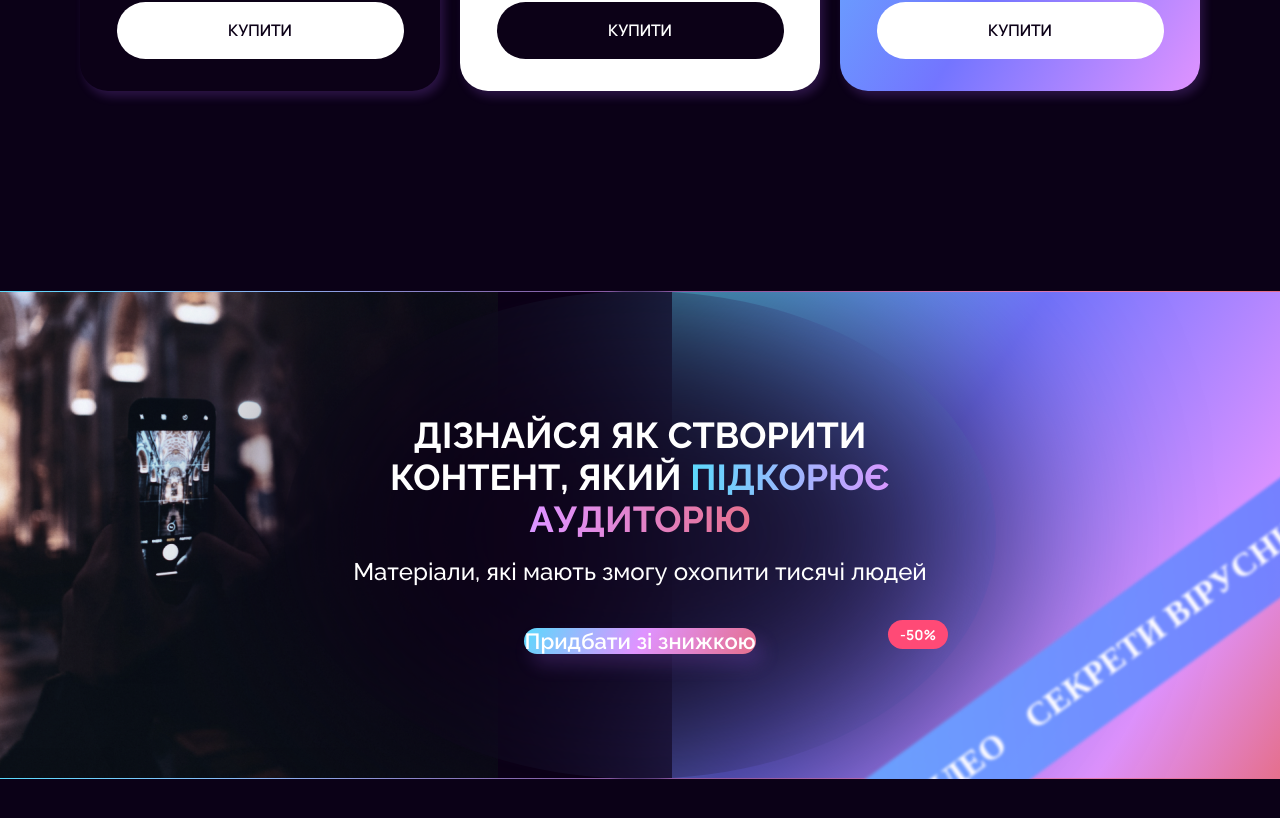
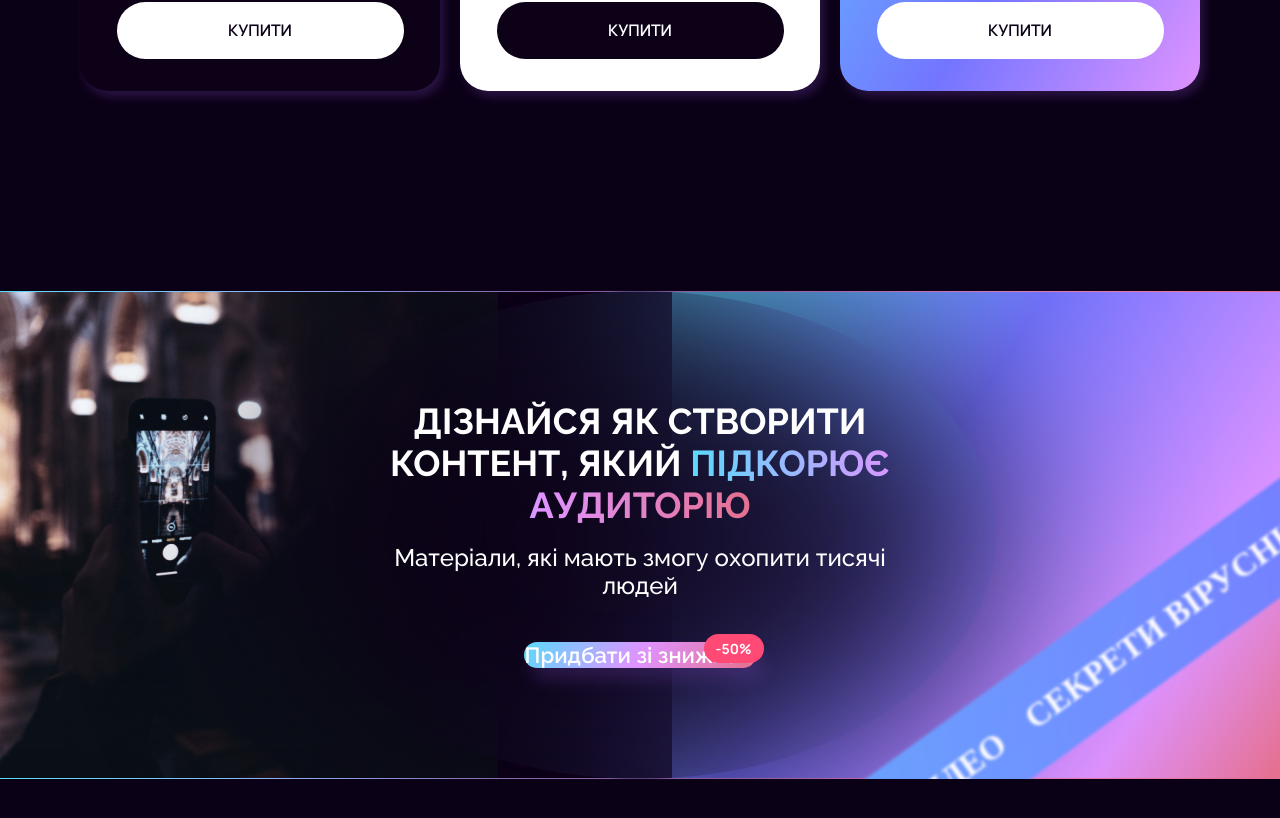
Before and after one commit to Filbertik/video_academ_next, a Next.js app: page /viral-video-course in a window 1280 px wide. Shown: the part 1492-2310 px from the top of the page. Built offline with nearby package versions, Linux system fonts and the light colour scheme; a web font is replaced by a local one.

Commit message:
footer cont container  edit w/h

```diff
--- a/src/app/viral-video-course/ViralVideoCoursePage.tsx
+++ b/src/app/viral-video-course/ViralVideoCoursePage.tsx
@@ -455,7 +455,71 @@ export default function ViralVideoCoursePage() {
           />
 
           {/* 🔹 Контент поверх підложки */}
+
+          {/* 🔹 Контент поверх підложки */}
           <div className="relative z-10 flex items-center justify-center min-h-[488px] px-4 sm:px-6 lg:px-8">
+            <div
+              className="
+      w-[281px] h-[251px]
+      sm:w-[400px] sm:h-auto
+      lg:w-[534px] lg:h-[362px]
+      text-center
+      py-12 sm:py-16 lg:py-20
+      flex flex-col justify-center mx-auto
+    "
+            >
+              <div className="mb-8 sm:mb-10 lg:mb-[42px]">
+                <h2
+                  className="text-[24px] sm:text-[30px] md:text-[36px] font-bold leading-[28px] sm:leading-[36px] md:leading-[42px] text-center text-white uppercase mb-4 sm:mb-5 lg:mb-[18px]"
+                  style={{ fontFamily: 'Raleway' }}
+                >
+                  <span>Дізнайся як створити контент, який </span>
+                  <span
+                    style={{
+                      background: 'linear-gradient(84deg, #5adafc 0%, #df93ff 50%, #e56f8c 100%)',
+                      WebkitBackgroundClip: 'text',
+                      WebkitTextFillColor: 'transparent',
+                      backgroundClip: 'text',
+                    }}
+                  >
+                    підкорює аудиторію
+                  </span>
+                </h2>
+
+                <p
+                  className="text-[18px] sm:text-[20px] md:text-[24px] font-medium leading-[22px] sm:leading-[24px] md:leading-[28px] text-center text-white"
+                  style={{ fontFamily: 'Raleway' }}
+                >
+                  Матеріали, які мають змогу охопити тисячі людей
+                </p>
+              </div>
+
+              <div className="relative mx-auto">
+                <Button
+                  text="Придбати зі знижкою"
+                  text_font_size="text-[18px] sm:text-[20px] md:text-[22px]"
+                  text_font_family="Raleway"
+                  text_font_weight="font-semibold"
+                  text_line_height="leading-[22px] sm:leading-[24px] md:leading-[26px]"
+                  text_color="text-white"
+                  fill_background="linear-gradient(120deg, #5adafc 0%, #df93ff 50%, #e56f8c 100%)"
+                  border_border_radius="rounded-[36px]"
+                  padding="t=20px,r=90px,b=20px,l=34px"
+                  effect_box_shadow="7px 11px 18px #a75df333"
+                  layout_gap="34px"
+                  onClick={handleDiscountPurchase}
+                  className="shadow-[7px_11px_18px_#a75df333]"
+                />
+                {discountPercentage && (
+                  <div className="absolute -top-2 -right-2 bg-[#ff4a76] text-white text-sm font-bold px-3 py-1 rounded-full">
+                    {discountPercentage}
+                  </div>
+                )}
+              </div>
+            </div>
+          </div>
+
+          {/* <div className="relative z-10 flex items-center justify-center min-h-[488px] px-4 sm:px-6 lg:px-8">/
             <div className="w-full max-w-[600px] text-center py-12 sm:py-16 lg:py-20">
               <div className="mb-8 sm:mb-10 lg:mb-[42px]">
                 <h2
@@ -507,7 +571,7 @@ export default function ViralVideoCoursePage() {
                 )}
               </div>
             </div>
-          </div>
+          </div> */}
 
           {/* 🔹 Нижня пульсуюча смуга */}
 
```
